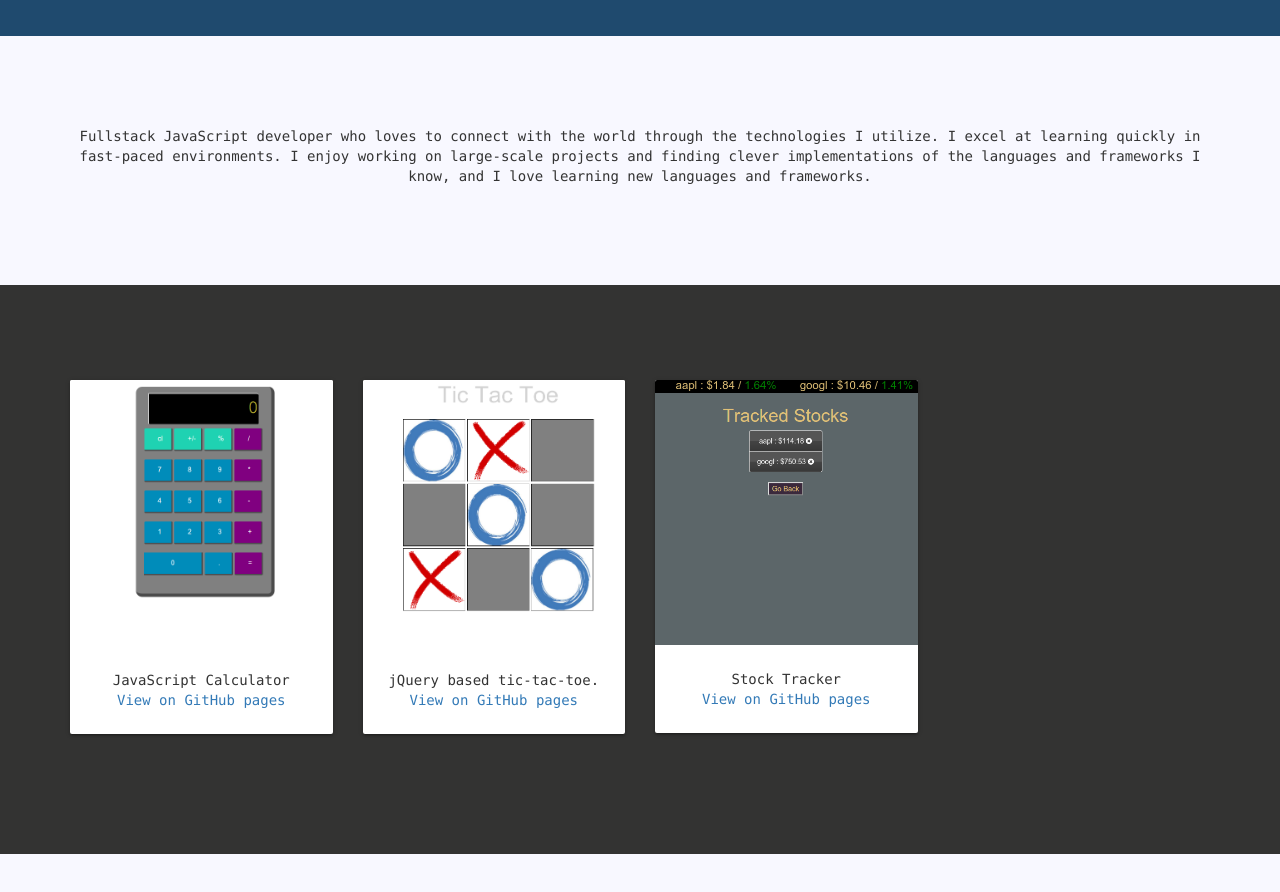
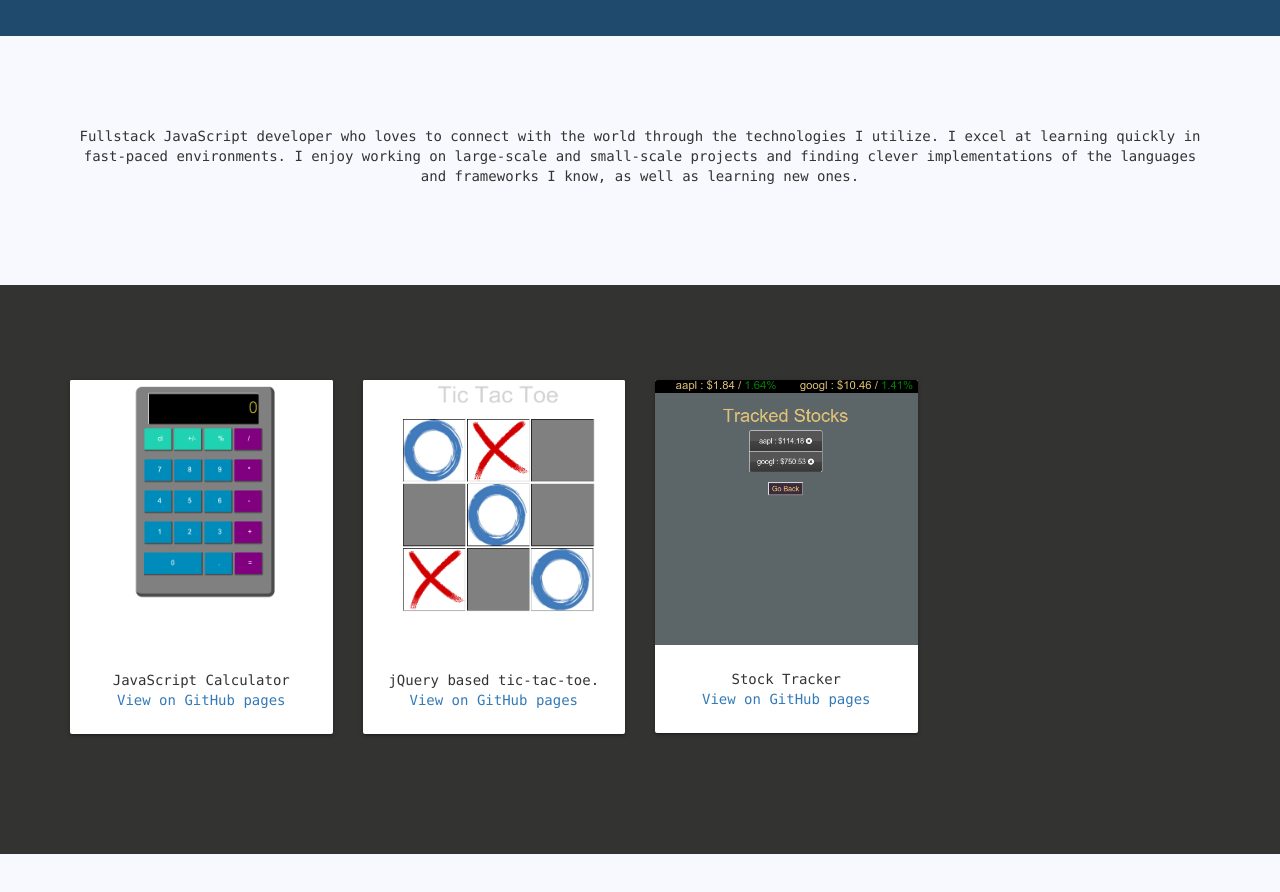
Before and after one commit to austinezell/austinezell.github.io, a website: page index.html in a window 1280 px wide. Shown: the part 900-1792 px from the top of the page. Drawn offline with nearby package versions, Linux system fonts and the light colour scheme; files that its build step writes are made by us from their sources.

Commit message:
alters about-me message

```diff
--- a/index.html
+++ b/index.html
@@ -46,7 +46,7 @@
   <section>
     <div class="container" align='center'>
       <p>
-        Fullstack JavaScript developer who loves to connect with the world through the technologies I utilize. I excel at learning quickly in fast-paced environments. I enjoy working on large-scale projects and finding clever implementations of the languages and frameworks I know, and I love learning new languages and frameworks.
+        Fullstack JavaScript developer who loves to connect with the world through the technologies I utilize. I excel at learning quickly in fast-paced environments. I enjoy working on large-scale and small-scale projects and finding clever implementations of the languages and frameworks I know, as well as learning new ones.
       </p>
     </div>
   </section>
```
